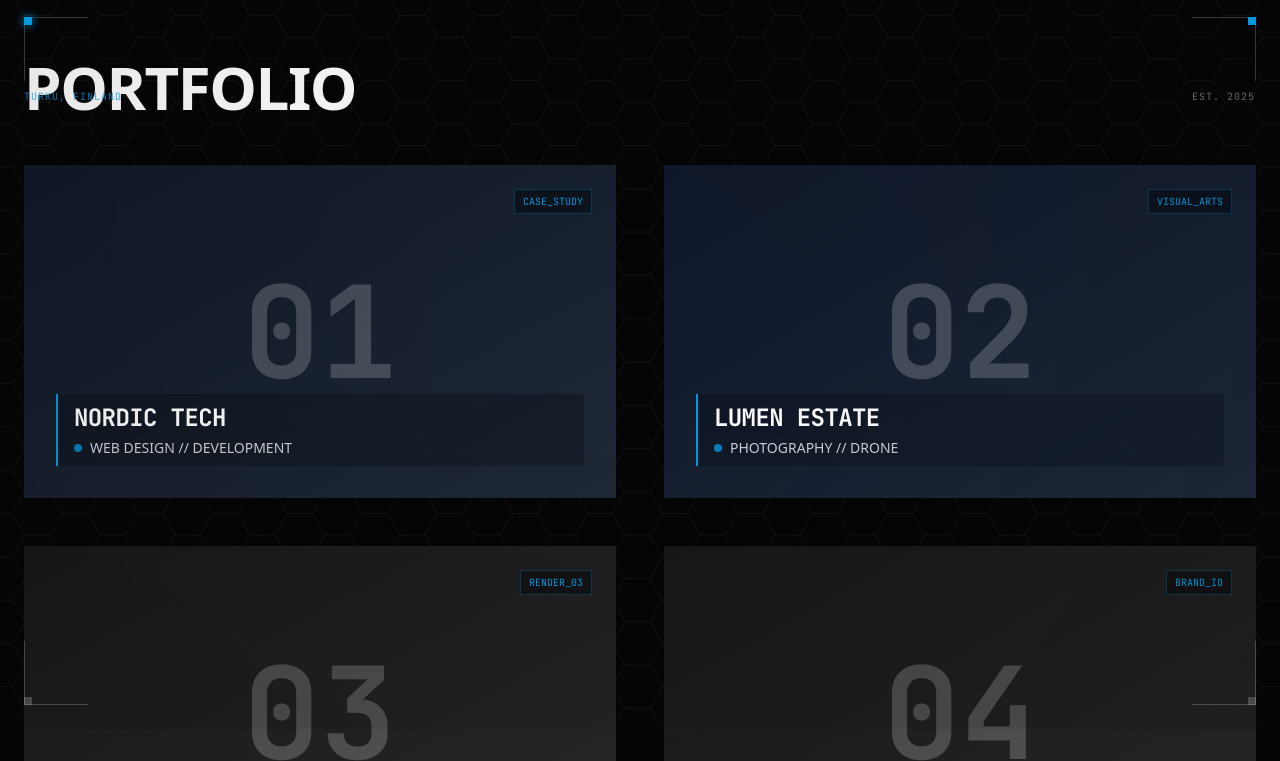
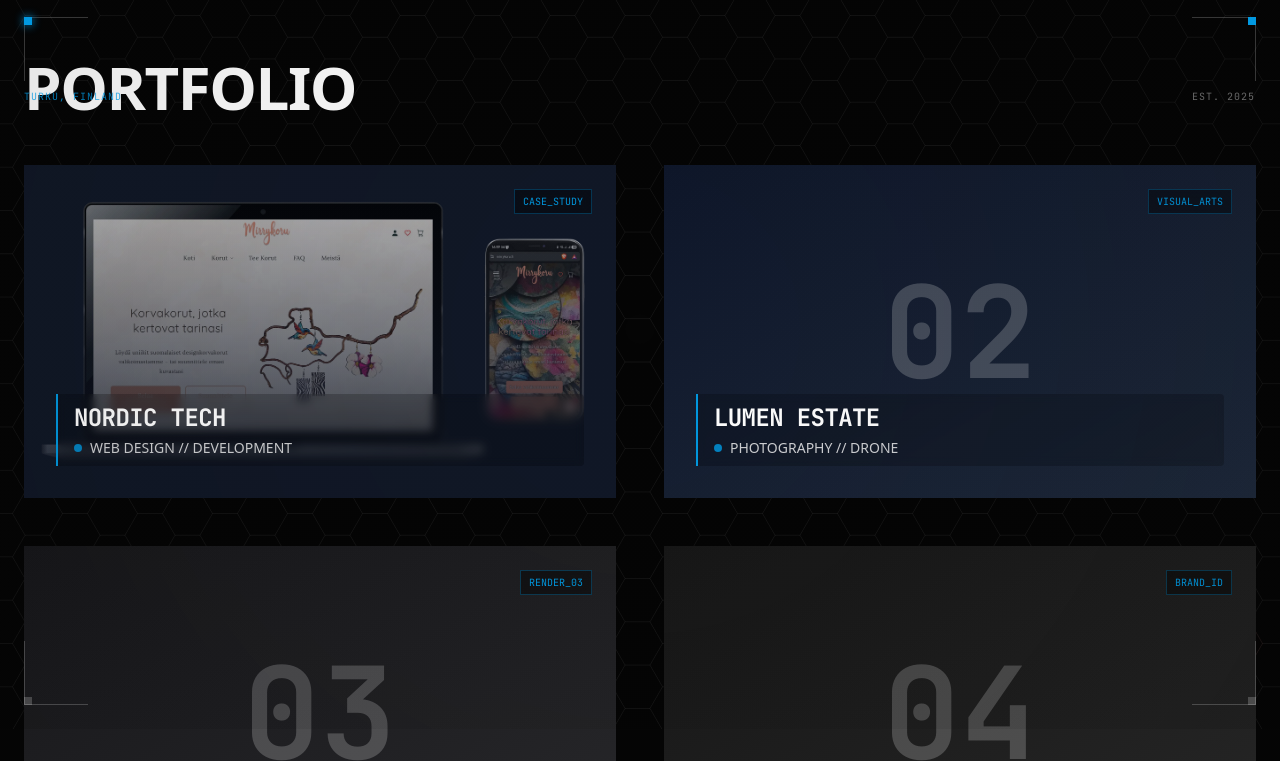
Before and after one commit to jepeez/aihio, an Astro site: page /portfolio in a window 1280 px wide. Shown: the part 71-832 px from the top of the page. Built offline with nearby package versions, Linux system fonts and the light colour scheme; Astro itself is replaced by a stand-in of ours.

Commit message:
Update portfolio.astro

```diff
--- a/src/pages/portfolio.astro
+++ b/src/pages/portfolio.astro
@@ -42,14 +42,14 @@ import Layout from "../layouts/Layout.astro";
                     <div
                         class="absolute inset-0 tilt-deep overflow-hidden bg-gray-900"
                     >
+                        <img
+                            src="/double-mirrykoru-mockup.webp"
+                            alt="Mirrykoru Project Mockup"
+                            class="absolute inset-0 w-full h-full object-cover opacity-80 group-hover:scale-110 group-hover:opacity-100 transition-all duration-700 ease-out"
+                        />
                         <div
-                            class="absolute inset-0 bg-gradient-to-br from-gray-900 to-gray-800 group-hover:scale-110 transition-transform duration-700 ease-out"
+                            class="absolute inset-0 bg-gradient-to-t from-gray-900/90 via-gray-900/40 to-transparent"
                         >
-                        </div>
-                        <div
-                            class="absolute inset-0 flex items-center justify-center opacity-20 font-mono text-9xl font-bold text-white select-none"
-                        >
-                            01
                         </div>
                     </div>
 
```
